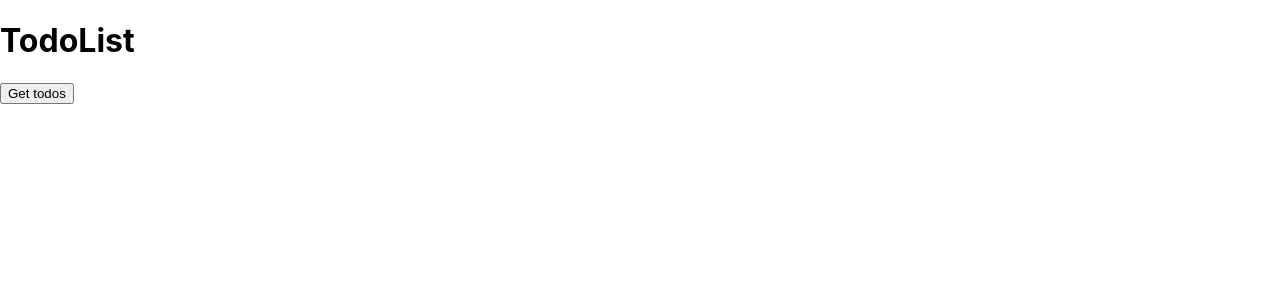
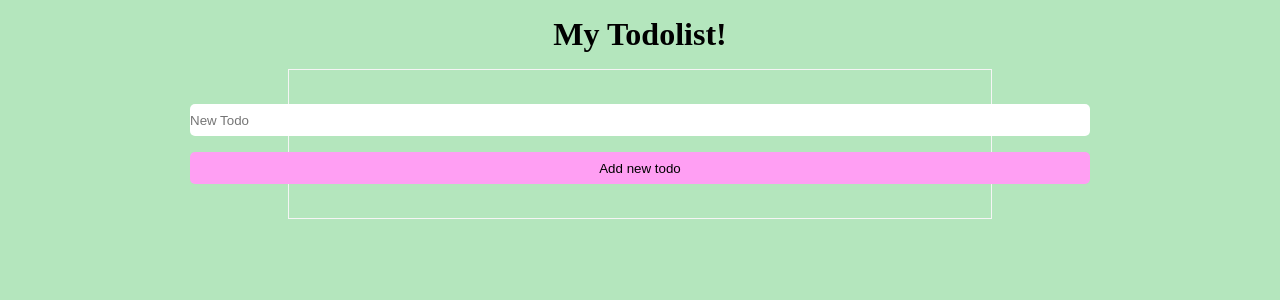
Before and after one commit to Ace1313/Todo-list, a React (Vite) app in the folder frontend/: page / in a window 1280 px wide. Shown: the top 300 px of the page. Built offline with nearby package versions, Linux system fonts and the light colour scheme.

Commit message:
styling and setup

```diff
--- a/frontend/src/App.jsx
+++ b/frontend/src/App.jsx
@@ -1,13 +1,17 @@
-import { useContext } from 'react';
-
+import { useContext, useEffect } from 'react';
+import Header from './components/Header';
+import TodosList from './components/TodosList';
 import AuthContext from './context/Context';
 
 function App() {
    const context = useContext(AuthContext);
+
    return (
       <div>
-         <h1>TodoList</h1>
-         <button onClick={context.getTodoList}>Get todos</button>
+         <header>
+            <Header />
+         </header>
+         <TodosList />
       </div>
    );
 }
--- /dev/null
+++ b/frontend/src/components/Header.jsx
@@ -0,0 +1,17 @@
+import styled from 'styled-components';
+
+function Header() {
+   return (
+      <HeaderWrapper>
+         <h1>My Todolist!</h1>
+      </HeaderWrapper>
+   );
+}
+
+const HeaderWrapper = styled.div`
+   display: flex;
+   justify-content: center;
+   padding: 1rem;
+`;
+
+export default Header;
--- /dev/null
+++ b/frontend/src/components/TodosList.jsx
@@ -0,0 +1,46 @@
+import React, { useContext } from 'react';
+import AuthContext from '../context/Context';
+import styled from 'styled-components';
+
+function TodosList() {
+   const context = useContext(AuthContext);
+   return (
+      <TodoListWrapper>
+         <form>
+            <input type="title" placeholder="New Todo" />
+         </form>
+         <button>Add new todo</button>
+      </TodoListWrapper>
+   );
+}
+
+const TodoListWrapper = styled.div`
+   display: flex;
+   flex-direction: column;
+   align-items: center;
+   justify-content: center;
+   border: 1px solid whitesmoke;
+   width: 55%;
+   height: 150px;
+   margin: auto;
+   padding: 1rem;
+
+   input {
+      height: 2rem;
+      width: 900px;
+      border: none;
+      border-radius: 5px;
+   }
+
+   button {
+      width: 900px;
+      height: 2rem;
+      margin-top: 1rem;
+      border: none;
+      border-radius: 5px;
+      background-color: #ff9ff3;
+      cursor: pointer;
+   }
+`;
+
+export default TodosList;
--- a/frontend/src/context/Context.jsx
+++ b/frontend/src/context/Context.jsx
@@ -1,11 +1,11 @@
-import React, { useState } from 'react';
+import React, { useState, useEffect } from 'react';
 
 const AuthContext = React.createContext({
-   todo: '',
+   todo: [],
 });
 
 export const AuthContextProvider = (props) => {
-   const [todo, setTodo] = useState('Hejsan Hallo');
+   const [todo, setTodo] = useState([]);
 
    async function getTodoList() {
       const response = await fetch('http://localhost:8000/todos');
@@ -13,6 +13,10 @@ export const AuthContextProvider = (props) => {
       setTodo(data);
       console.log(todo);
    }
+
+   // useEffect(() => {
+   //    getTodoList();
+   // }, []);
 
    return (
       <AuthContext.Provider value={{ todo: todo, getTodoList }}>
--- a/frontend/src/index.css
+++ b/frontend/src/index.css
@@ -1,13 +1,9 @@
-body {
-  margin: 0;
-  font-family: -apple-system, BlinkMacSystemFont, 'Segoe UI', 'Roboto', 'Oxygen',
-    'Ubuntu', 'Cantarell', 'Fira Sans', 'Droid Sans', 'Helvetica Neue',
-    sans-serif;
-  -webkit-font-smoothing: antialiased;
-  -moz-osx-font-smoothing: grayscale;
+* {
+   padding: 0;
+   margin: 0;
+   box-sizing: border-box;
 }
 
-code {
-  font-family: source-code-pro, Menlo, Monaco, Consolas, 'Courier New',
-    monospace;
+body {
+   background-color: #b4e6bd;
 }
```
Also changed, not shown: 1 other file (tests, documents, lock files or other folders).
